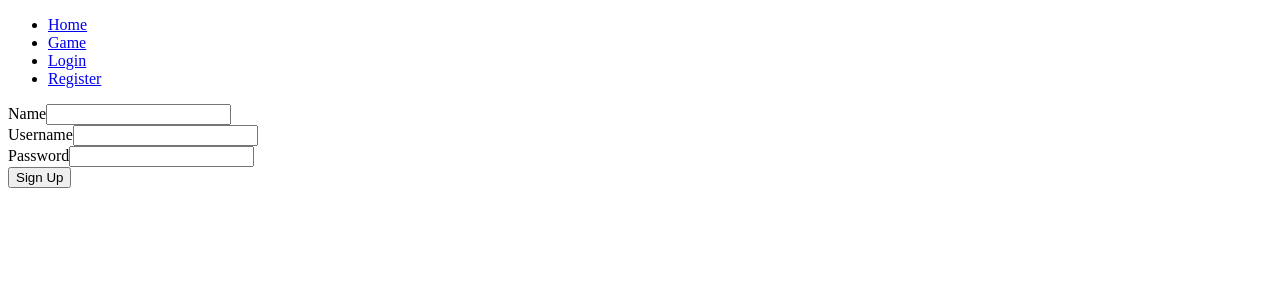
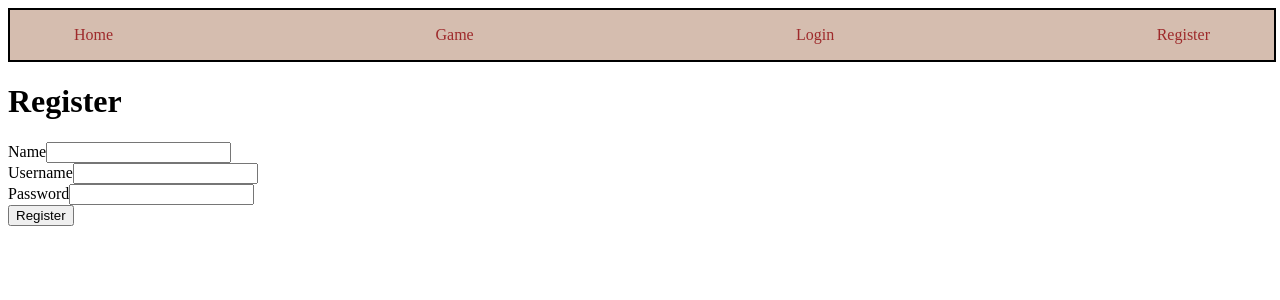
Before and after one commit to miso-tired/hangman-game, a React (Vite) app: page /register in a window 1280 px wide. Shown: the top 300 px of the page. Built offline with nearby package versions, Linux system fonts and the light colour scheme; the HTML template or start-up script is replaced by a standard one.

Commit message:
More styling for the navbar and working on Login and Register pages.

```diff
--- a/src/components/Navbar.tsx
+++ b/src/components/Navbar.tsx
@@ -1,14 +1,15 @@
 import React from "react"
 import { Link } from 'react-router-dom'
+import '../styles/navbar.css'
 
 const Navbar = () => {
     return (
       <nav>
-        <ul>
-          <li><Link to="/">Home</Link></li>
-          <li><Link to="/game">Game</Link></li>
-          <li><Link to="/login">Login</Link></li>
-          <li><Link to="/register">Register</Link></li>
+        <ul className="list">
+          <li className='home-link'><Link to="/">Home</Link></li>
+          <li className='game-link'><Link to="/game">Game</Link></li>
+          <li className='login-link'><Link to='/login'>Login</Link></li>
+          <li className='register-link'><Link to='/register'>Register</Link></li>
         </ul>
       </nav>
     );
--- /dev/null
+++ b/src/styles/navbar.css
@@ -0,0 +1,23 @@
+nav {
+  border: 2px solid black;
+  background: #d5bdaf;
+  width: 100%;
+}
+
+ul {
+  list-style-type: none;
+  display: flex;
+  justify-content: space-between;
+  padding: 0 4em;
+}
+
+li a {
+  text-decoration: none;
+  color: #9e2a2b;
+}
+
+li a:hover {
+  color: #605F5E;
+}
+
+/*# sourceMappingURL=navbar.css.map */
--- /dev/null
+++ b/src/styles/navbar.scss
@@ -0,0 +1,23 @@
+@import 'config';
+
+nav{
+    border: 2px solid black;
+    background: #d5bdaf;
+    width: 100%;
+}
+
+ul {
+    list-style-type: none;
+    display: flex;
+    justify-content: space-between;
+    padding: 0 4em;
+  }
+
+li a {
+    text-decoration: none;
+    color: $main-text;
+}
+
+li a:hover {
+    color: $gallows-color;
+}
--- a/src/users/SignUpForm.tsx
+++ b/src/users/SignUpForm.tsx
@@ -1,26 +1,27 @@
 // Imports
-import { useState, useEffect } from 'react';
-import { useNavigate } from 'react-router-dom'
+import { useState, useEffect } from "react";
+import { useNavigate } from "react-router-dom";
 
 function SignUpForm() {
-
-    const navigate = useNavigate()
+  const navigate = useNavigate();
 
   const [user, setUser] = useState({
-        name: '',
-        username: '',
-        password: ''
-    })
+    name: "",
+    username: "",
+    password: "",
+  });
 
   // Form submission logic
   const handleSubmit = (event: React.FormEvent) => {
     event.preventDefault();
 
     // Redirect to home page after sign up
-        navigate('/')
-    }
+    navigate("/");
+  };
 
   return (
+    <>
+      <h1>Register</h1>
       <form onSubmit={handleSubmit}>
         <div>
           <label htmlFor="name">Name</label>
@@ -49,9 +50,10 @@ function SignUpForm() {
             onChange={(e) => setUser({ ...user, password: e.target.value })}
           />
         </div>
-            <button type="submit">Sign Up</button>
+        <button type="submit">Register</button>
       </form>
+    </>
   );
 }
 
-export default SignUpForm
+export default SignUpForm;
```
Also changed, not shown: src/styles.scss/games.css (deleted, +0 -65 lines), 2 other files (tests, documents, lock files or other folders). Lines whose indentation alone changed are shown as unchanged.
